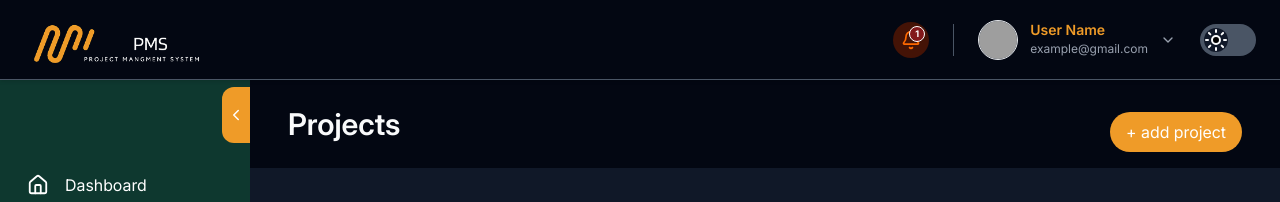
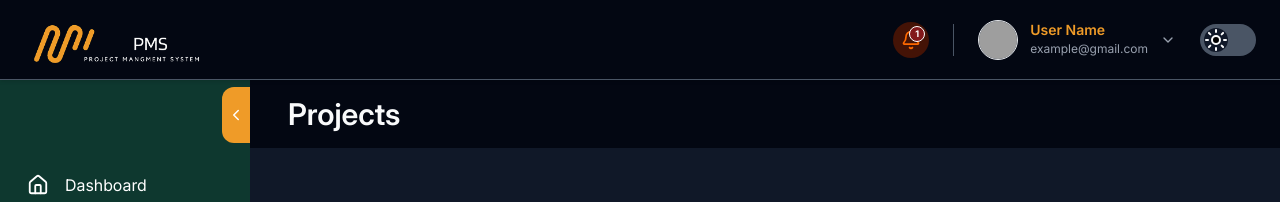
Before and after one commit to mohamedfowzey/project-management-system, a React (Vite) app: page /dashboard/projects in a window 1280 px wide. Shown: the top 202 px of the page. Built offline with nearby package versions, Linux system fonts and the light colour scheme; no server answers; sample sign-in values are in the browser's storage; grey boxes are pictures that could not be loaded.

Commit message:
hide btn on employee

```diff
--- a/src/Modules/Dashboard/Projects/Projects.tsx
+++ b/src/Modules/Dashboard/Projects/Projects.tsx
@@ -184,12 +184,14 @@ export default function Projects() {
       <div className="flex justify-between items-center mb-10 py-4 px-2 md:px-9.5 bg-white dark:bg-gray-950">
         <h1 className="text-3xl font-semibold">Projects</h1>
 
-        <div
+       <OnlyAdmins>
+         <div
           className="shrink"
           onClick={() => navigate("/dashboard/add-project")}
         >
           <CustomButton text=" + add project " />
         </div>
+       </OnlyAdmins>
       </div>
 
       <div className="table-wrapper">
```
